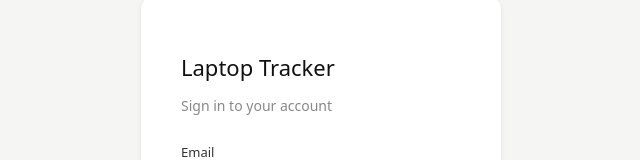
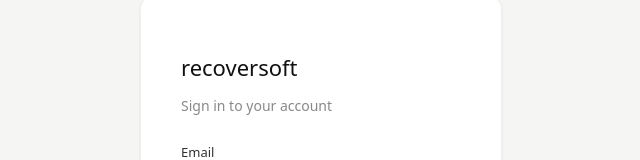
Before and after one commit to Amampondo/laptop-tracker, a React (Vite) app in the folder tracker/dashboard/: page /login in a window 1280 px wide. Shown: the part 213-373 px from the top of the page, without its empty margins (319-959 px from the left). Built offline with nearby package versions, Linux system fonts and the light colour scheme; no server answers.

Commit message:
Change header text from 'Laptop Tracker' to 'recoversoft'

```diff
--- a/tracker/dashboard/src/pages/Login.jsx
+++ b/tracker/dashboard/src/pages/Login.jsx
@@ -29,7 +29,7 @@
   return (
     <div style={{ minHeight: '100vh', display: 'flex', alignItems: 'center', justifyContent: 'center', background: '#f5f5f4' }}>
       <div style={{ background: '#fff', borderRadius: 12, padding: 40, width: 360, boxShadow: '0 1px 4px rgba(0,0,0,0.08)' }}>
-        <h1 style={{ fontSize: 22, fontWeight: 500, marginBottom: 8 }}>Laptop Tracker</h1>
+        <h1 style={{ fontSize: 22, fontWeight: 500, marginBottom: 8 }}>recoversoft</h1>
         <p style={{ color: '#888', marginBottom: 28, fontSize: 14 }}>Sign in to your account</p>
         <form onSubmit={handleSubmit}>
           <label style={labelStyle}>Email</label>
```
